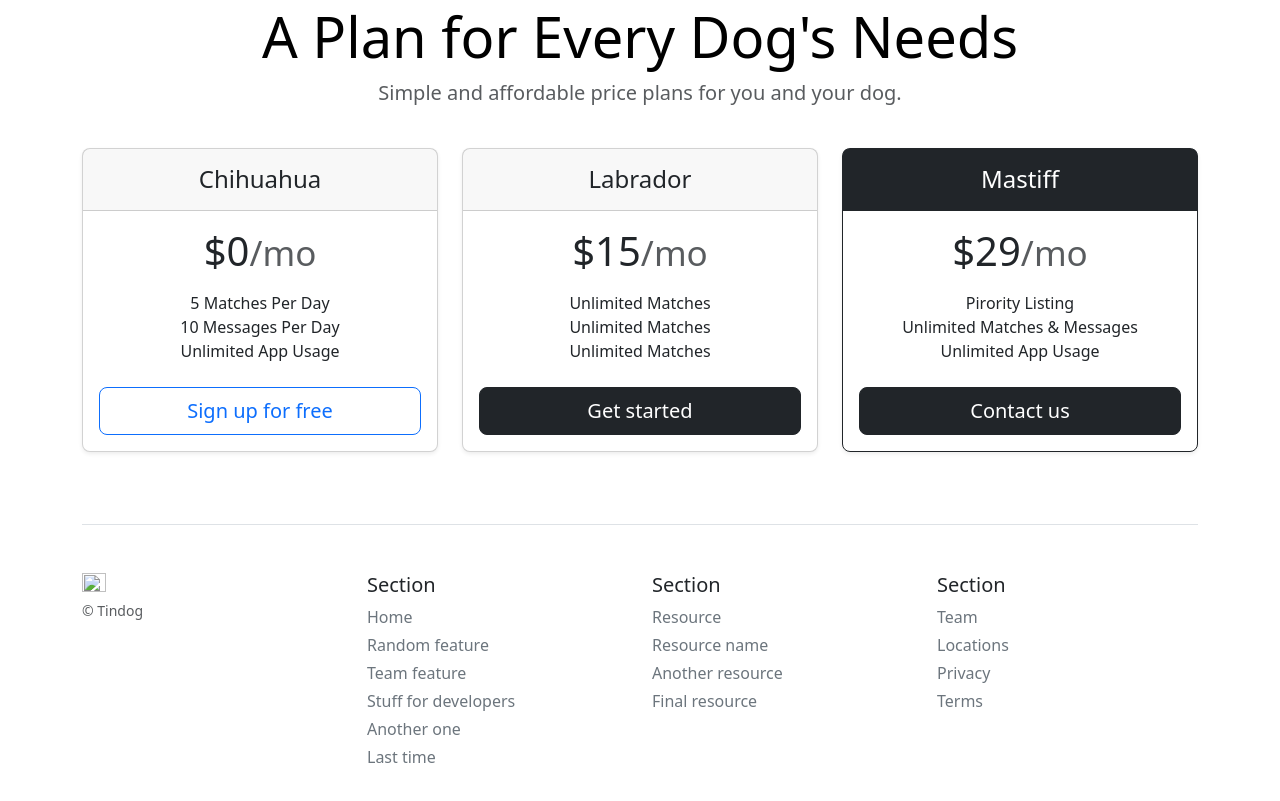
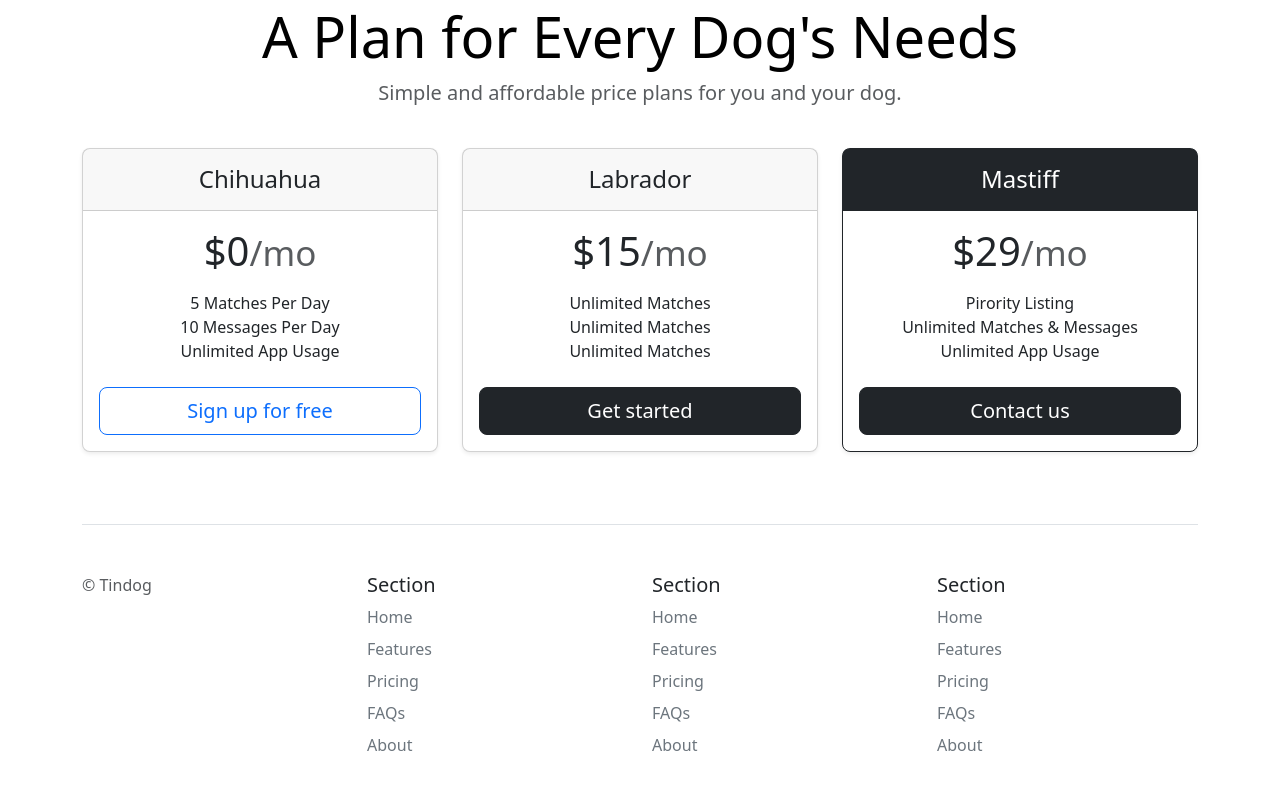
Before and after one commit to dsimplichev/CSS, a plain HTML site: page TinDog+Project/11.3 TinDog Project/index.html in a window 1280 px wide. Shown: the part 1617-2418 px from the top of the page. Drawn offline with nearby package versions, Linux system fonts and the light colour scheme.

Commit message:
project done dog web site creat with bootstrap

```diff
--- a/TinDog+Project/11.3 TinDog Project/index.html
+++ b/TinDog+Project/11.3 TinDog Project/index.html
@@ -201,37 +201,38 @@
 
       <footer class="pt-4 my-md-5 pt-md-5 border-top">
         <div class="row">
-          <div class="col-12 col-md">
-            <img class="mb-2" src="/docs/5.3/assets/brand/bootstrap-logo.svg" alt="" width="24" height="19">
-            <small class="d-block mb-3 text-body-secondary">© Tindog</small>
+          <div class="col mb-3">
+
+            <p class="text-body-secondary">© Tindog</p>
           </div>
-          <div class="col-6 col-md">
+          <div class="col mb-3">
             <h5>Section</h5>
-            <ul class="list-unstyled text-small">
-              <li class="mb-1"><a class="link-secondary text-decoration-none" href="#">Home</a></li>
-              <li class="mb-1"><a class="link-secondary text-decoration-none" href="#">Random feature</a></li>
-              <li class="mb-1"><a class="link-secondary text-decoration-none" href="#">Team feature</a></li>
-              <li class="mb-1"><a class="link-secondary text-decoration-none" href="#">Stuff for developers</a></li>
-              <li class="mb-1"><a class="link-secondary text-decoration-none" href="#">Another one</a></li>
-              <li class="mb-1"><a class="link-secondary text-decoration-none" href="#">Last time</a></li>
+            <ul class="nav flex-column">
+              <li class="nav-item mb-2"><a class="link-secondary text-decoration-none" href="#">Home</a></li>
+              <li class="nav-item mb-2"><a class="link-secondary text-decoration-none" href="#">Features</a></li>
+              <li class="nav-item mb-2"><a class="link-secondary text-decoration-none" href="#">Pricing</a></li>
+              <li class="nav-item mb-2"><a class="link-secondary text-decoration-none" href="#">FAQs</a></li>
+              <li class="nav-item mb-2"><a class="link-secondary text-decoration-none" href="#">About</a></li>
             </ul>
           </div>
-          <div class="col-6 col-md">
+          <div class="col mb-3">
             <h5>Section</h5>
-            <ul class="list-unstyled text-small">
-              <li class="mb-1"><a class="link-secondary text-decoration-none" href="#">Resource</a></li>
-              <li class="mb-1"><a class="link-secondary text-decoration-none" href="#">Resource name</a></li>
-              <li class="mb-1"><a class="link-secondary text-decoration-none" href="#">Another resource</a></li>
-              <li class="mb-1"><a class="link-secondary text-decoration-none" href="#">Final resource</a></li>
+            <ul class="nav flex-column">
+              <li class="nav-item mb-2"><a class="link-secondary text-decoration-none" href="#">Home</a></li>
+              <li class="nav-item mb-2"><a class="link-secondary text-decoration-none" href="#">Features</a></li>
+              <li class="nav-item mb-2"><a class="link-secondary text-decoration-none" href="#">Pricing</a></li>
+              <li class="nav-item mb-2"><a class="link-secondary text-decoration-none" href="#">FAQs</a></li>
+              <li class="nav-item mb-2"><a class="link-secondary text-decoration-none" href="#">About</a></li>
             </ul>
           </div>
-          <div class="col-6 col-md">
+          <div class="col mb-3">
             <h5>Section</h5>
-            <ul class="list-unstyled text-small">
-              <li class="mb-1"><a class="link-secondary text-decoration-none" href="#">Team</a></li>
-              <li class="mb-1"><a class="link-secondary text-decoration-none" href="#">Locations</a></li>
-              <li class="mb-1"><a class="link-secondary text-decoration-none" href="#">Privacy</a></li>
-              <li class="mb-1"><a class="link-secondary text-decoration-none" href="#">Terms</a></li>
+            <ul class="nav flex-column">
+              <li class="nav-item mb-2"><a class="link-secondary text-decoration-none" href="#">Home</a></li>
+              <li class="nav-item mb-2"><a class="link-secondary text-decoration-none" href="#">Features</a></li>
+              <li class="nav-item mb-2"><a class="link-secondary text-decoration-none" href="#">Pricing</a></li>
+              <li class="nav-item mb-2"><a class="link-secondary text-decoration-none" href="#">FAQs</a></li>
+              <li class="nav-item mb-2"><a class="link-secondary text-decoration-none" href="#">About</a></li>
             </ul>
           </div>
         </div>
```
Also changed, not shown: TinDog+Project/11.3 TinDog Project/solution.html (+15 -15 lines).
